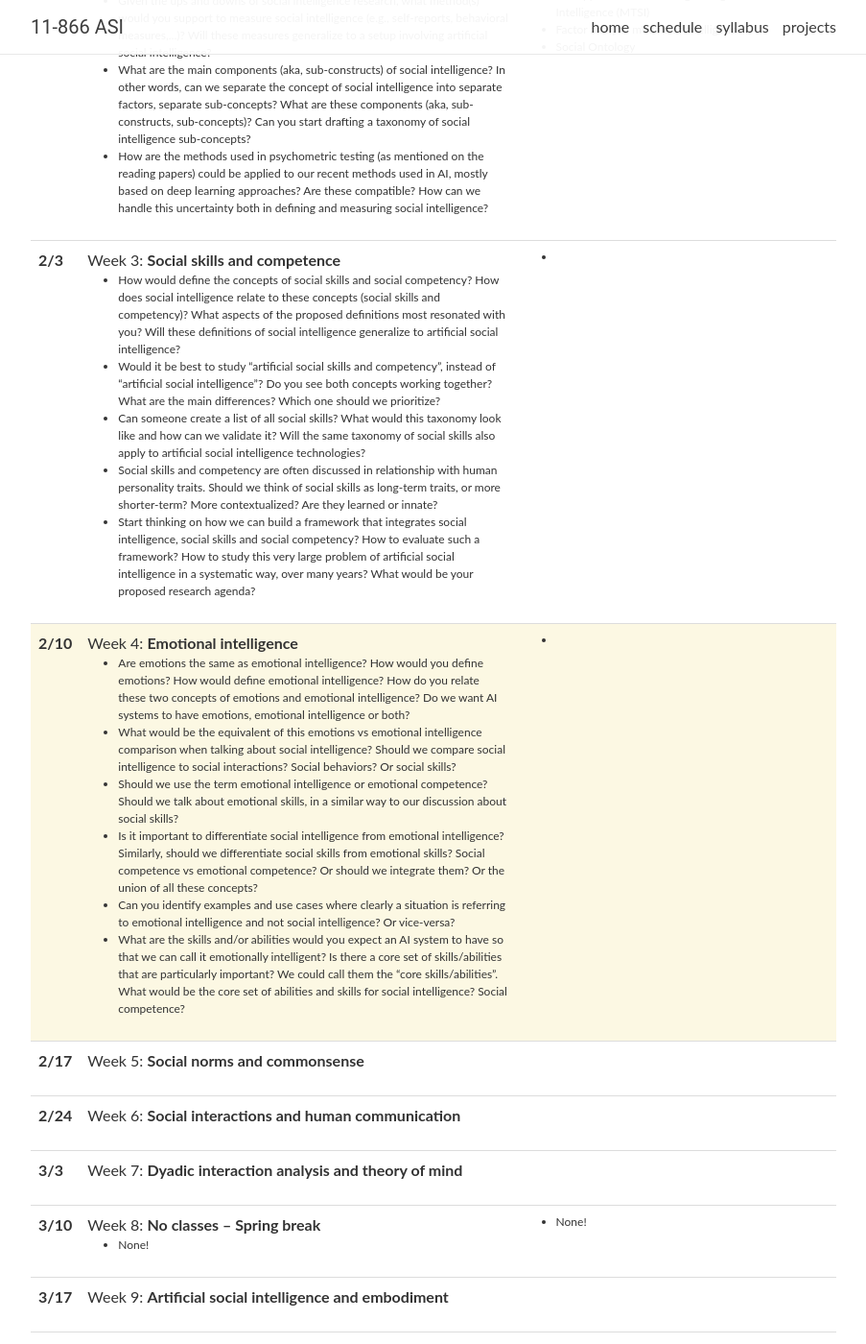
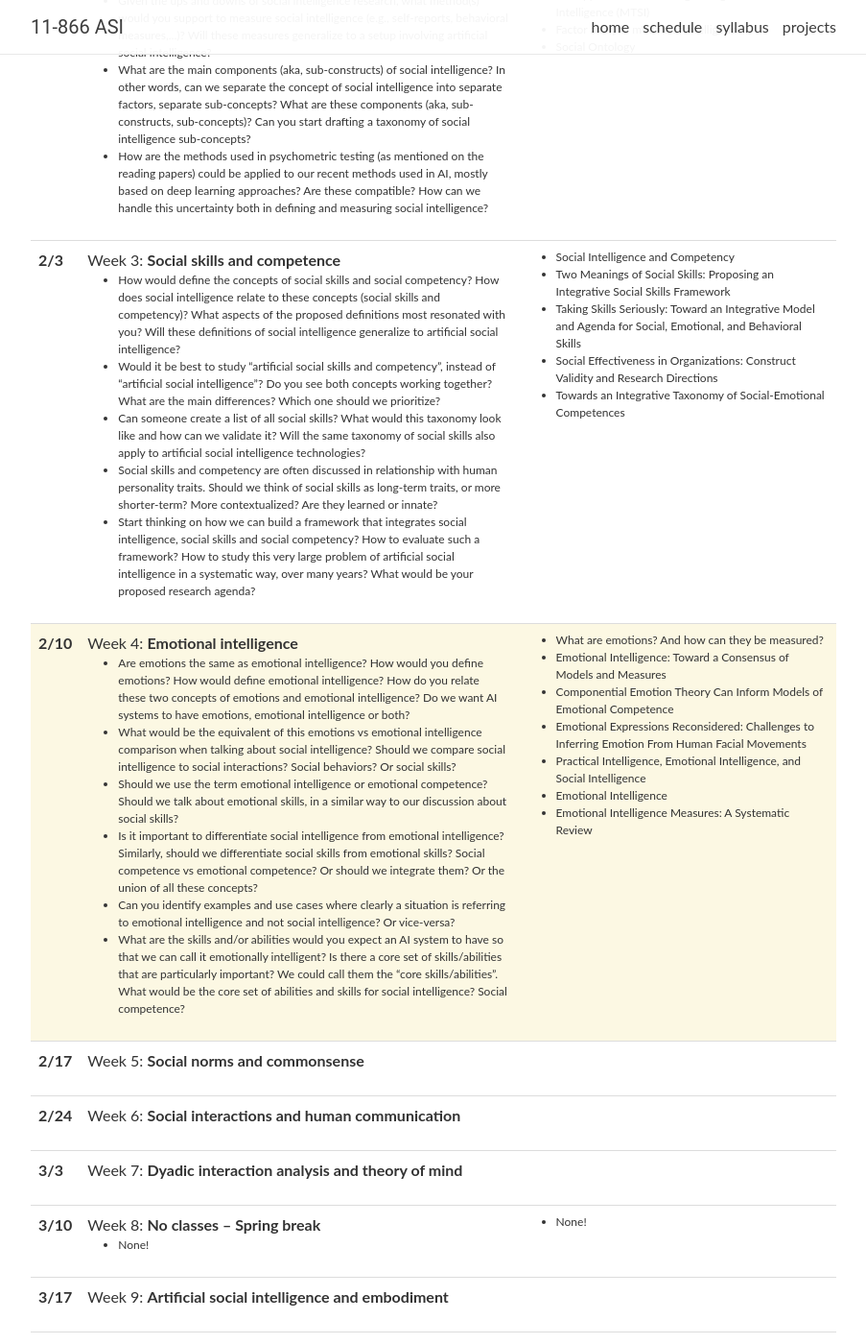
Before and after one commit to CMU-MultiComp-Lab/asi-course, a Jekyll site: the page built from spring2023/_pages/schedule.md, in a window 1280 px wide and 1400 px high, scrolled down 561 px. Shown: the whole window at 96% size, without its empty margins (188-1091 px from the left). Built offline with Jekyll 4.4.1, drawn with Linux system fonts in a browser that asks for light colours; nearby versions of some CDN libraries; comment, search, counter and statistics services are not loaded.

Commit message:
Update lectures_2023.yml

```diff
--- a/_data/lectures_2023.yml
+++ b/_data/lectures_2023.yml
@@ -39,7 +39,11 @@
     - Social skills and competency are often discussed in relationship with human personality traits. Should we think of social skills as long-term traits, or more shorter-term? More contextualized? Are they learned or innate?
     - Start thinking on how we can build a framework that integrates social intelligence, social skills and social competency? How to evaluate such a framework? How to study this very large problem of artificial social intelligence in a systematic way, over many years?  What would be your proposed research agenda?
   readings:
-    -
+    - Social Intelligence and Competency
+    - Two Meanings of Social Skills&#58; Proposing an Integrative Social Skills Framework
+    - Taking Skills Seriously&#58; Toward an Integrative Model and Agenda for Social, Emotional, and Behavioral Skills
+    - Social Effectiveness in Organizations&#58; Construct Validity and Research Directions
+    - Towards an Integrative Taxonomy of Social-Emotional Competences
 
 - date: 2/10
   title: >
@@ -52,7 +56,13 @@
     - Can you identify examples and use cases where clearly a situation is referring to emotional intelligence and not social intelligence? Or vice-versa?
     - What are the skills and/or abilities would you expect an AI system to have so that we can call it emotionally intelligent? Is there a core set of skills/abilities that are particularly important? We could call them the “core skills/abilities”. What would be the core set of abilities and skills for social intelligence? Social competence?
   readings:
-    -
+    - What are emotions? And how can they be measured?
+    - Emotional Intelligence&#58; Toward a Consensus of Models and Measures
+    - Componential Emotion Theory Can Inform Models of Emotional Competence
+    - Emotional Expressions Reconsidered&#58; Challenges to Inferring Emotion From Human Facial Movements
+    - Practical Intelligence, Emotional Intelligence, and Social Intelligence
+    - Emotional Intelligence
+    - Emotional Intelligence Measures&#58; A Systematic Review
 
 - date: 2/17
   title: >
```
